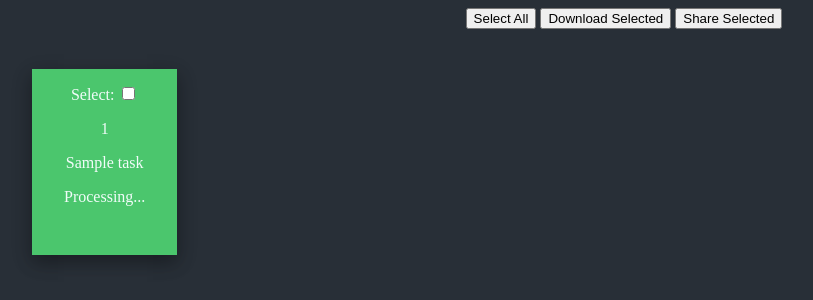
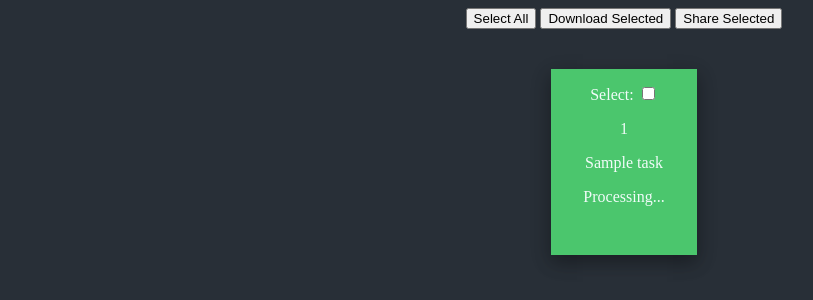
Before and after one commit to coopco/trackformer-app, a Flask app: template templates/download.html in a window 1280 px wide. Shown: the top 300 px of the page, without its empty margins (16-829 px from the left). Run offline with Flask 2, Linux system fonts and the light colour scheme; the template is opened without the code that fills it: most values are stand-ins (such as "Sample title", 1, 10 or a date in 2020); data that the repository does not hold is empty; parts of the project's set-up code (start-up, migrations or seed data) failed here and were passed over.

Commit message:
Task-box alignment

```diff
--- a/static/index.css
+++ b/static/index.css
@@ -29,8 +29,10 @@
   display: table;
 }
 
+.task-box-wrapper {
+}
+
 .task-box {
-  /*background-color: #4caf50;*/
   background-color: #4bc66d;
   color: #f1fcf9;
   padding: 15px 32px;
@@ -39,8 +41,6 @@
   font-size: 16px;
   box-shadow: 0 8px 16px 0 rgba(0, 0, 0, 0.2), 0 6px 20px 0 rgba(0, 0, 0, 0.19);
   margin: 40px 40px;
-  float: left;
-  /* display: none; */
 }
 
 .complete {
--- a/templates/download.html
+++ b/templates/download.html
@@ -27,8 +27,8 @@
         </div>
       </div>
 
-      {% for task in tasks %}
-        <div class="row">
+      <div class="task-box-wrapper">
+        {% for task in tasks %}
           <div class="task-box">
             <!--<button class="cancel" id="cancel_{{task.uuid}}">Cancel</button>-->
             <label for="select_{{task.uuid}}">Select:</label>
@@ -40,9 +40,8 @@
               href="/uploads/{{task.uuid}}">Download
             </a>
           </div>
-        </div>
-        <br>
-      {% endfor %}
+        {% endfor %}
+      </div>
     </div>
   </body>
 </html>
```
